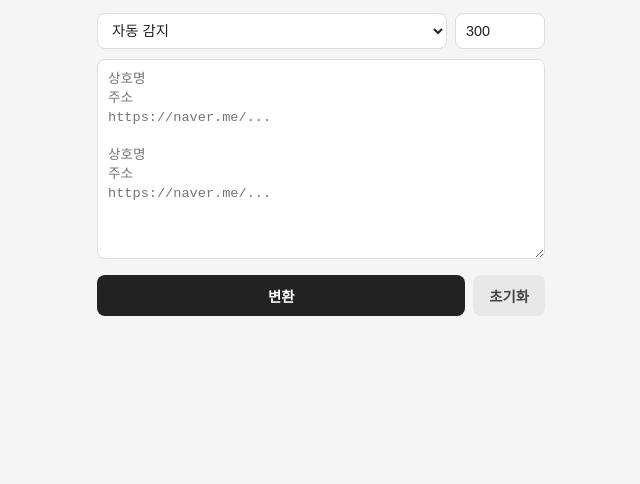
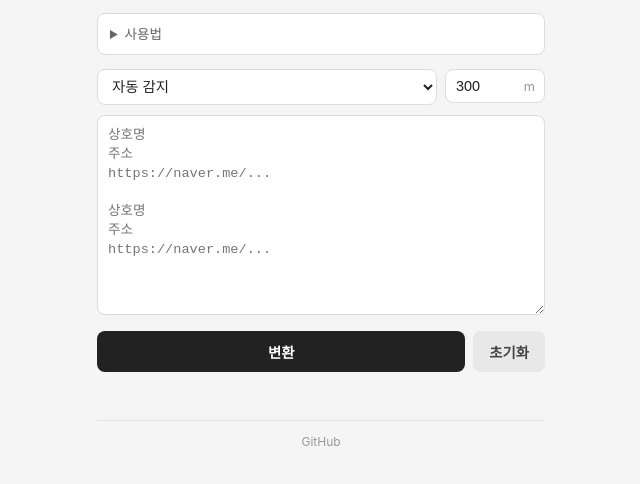
Before and after one commit to progresshans/map-link-converter, a plain HTML site: page public/index.html in a window 1280 px wide. Shown: the part 52-536 px from the top of the page, without its empty margins (319-959 px from the left). Drawn offline with Linux system fonts and the light colour scheme.

Commit message:
Set Pages project name and update UI display labels

```diff
--- a/public/index.html
+++ b/public/index.html
@@ -44,7 +44,27 @@
       color: #222;
     }
 
-    .controls input { max-width: 90px; }
+    .controls .distance-field {
+      position: relative;
+      max-width: 100px;
+      flex-shrink: 0;
+    }
+
+    .controls .distance-field input {
+      width: 100%;
+      padding-right: 22px;
+      max-width: none;
+    }
+
+    .controls .distance-field .unit {
+      position: absolute;
+      right: 10px;
+      top: 50%;
+      transform: translateY(-50%);
+      font-size: 0.8rem;
+      color: #999;
+      pointer-events: none;
+    }
 
     textarea {
       width: 100%;
@@ -185,6 +205,62 @@
     .badge.fail { background: #fff3e0; color: #e65100; }
     .badge.none { background: #f0f0f0; color: #999; }
 
+    details {
+      margin-bottom: 14px;
+      font-size: 0.85rem;
+      color: #555;
+    }
+
+    details summary {
+      cursor: pointer;
+      color: #666;
+      font-size: 0.85rem;
+      user-select: none;
+      padding: 10px 12px;
+      background: #fff;
+      border: 1px solid #ddd;
+      border-radius: 8px;
+      -webkit-tap-highlight-color: transparent;
+    }
+
+    details[open] summary {
+      border-bottom: 0;
+      border-radius: 8px 8px 0 0;
+    }
+
+    details .details-body {
+      background: #fff;
+      border: 1px solid #ddd;
+      border-top: 0;
+      border-radius: 0 0 8px 8px;
+      padding: 10px 12px;
+    }
+
+    details .details-body p {
+      margin-bottom: 8px;
+    }
+
+    details .example {
+      background: #f8f8f8;
+      border: 0;
+      border-radius: 6px;
+      padding: 8px 10px;
+      font: 0.8rem/1.4 monospace;
+      white-space: pre-wrap;
+      color: #444;
+    }
+
+    .footer {
+      margin-top: 20px;
+      padding-top: 12px;
+      border-top: 1px solid #e0e0e0;
+      text-align: center;
+      font-size: 0.75rem;
+      color: #aaa;
+    }
+
+    .footer a { color: #999; }
+
     a { color: #4a90d9; text-decoration: none; word-break: break-all; }
     a:hover { text-decoration: underline; }
 
@@ -195,13 +271,32 @@
   <main class="wrap">
     <h1>지도 링크 변환기</h1>
 
+    <details>
+      <summary>사용법</summary>
+      <div class="details-body">
+        <p>네이버지도 또는 카카오맵에서 공유한 텍스트를 붙여넣으면 상대 플랫폼 링크로 변환합니다. 거리 기준값(m) 이내면 검증 통과로 표시됩니다.</p>
+        <div class="example">[네이버지도]
+일월의제면소
+서울 성북구 개운사길 41-3 1~3층
+https://naver.me/IGs3UqxD
+
+[네이버지도]
+면림
+서울 성북구 개운사길 21-3 1층
+https://naver.me/x7e0US2z</div>
+      </div>
+    </details>
+
     <div class="controls">
       <select id="direction">
         <option value="auto" selected>자동 감지</option>
         <option value="naver_to_kakao">네이버 → 카카오</option>
         <option value="kakao_to_naver">카카오 → 네이버</option>
       </select>
-      <input id="maxDistance" type="number" min="0" step="10" value="300" placeholder="거리(m)" />
+      <div class="distance-field">
+        <input id="maxDistance" type="number" min="0" step="10" value="300" placeholder="300" title="거리 기준(m)" />
+        <span class="unit">m</span>
+      </div>
     </div>
 
     <textarea id="input" spellcheck="false" placeholder="상호명&#10;주소&#10;https://naver.me/...&#10;&#10;상호명&#10;주소&#10;https://naver.me/..."></textarea>
@@ -238,6 +333,10 @@
           <tbody></tbody>
         </table>
       </div>
+    </div>
+
+    <div class="footer">
+      <a href="https://github.com/progresshans/map-link-converter-cloudflare" target="_blank" rel="noopener">GitHub</a>
     </div>
   </main>
 
```
Also changed, not shown: 1 other file.
